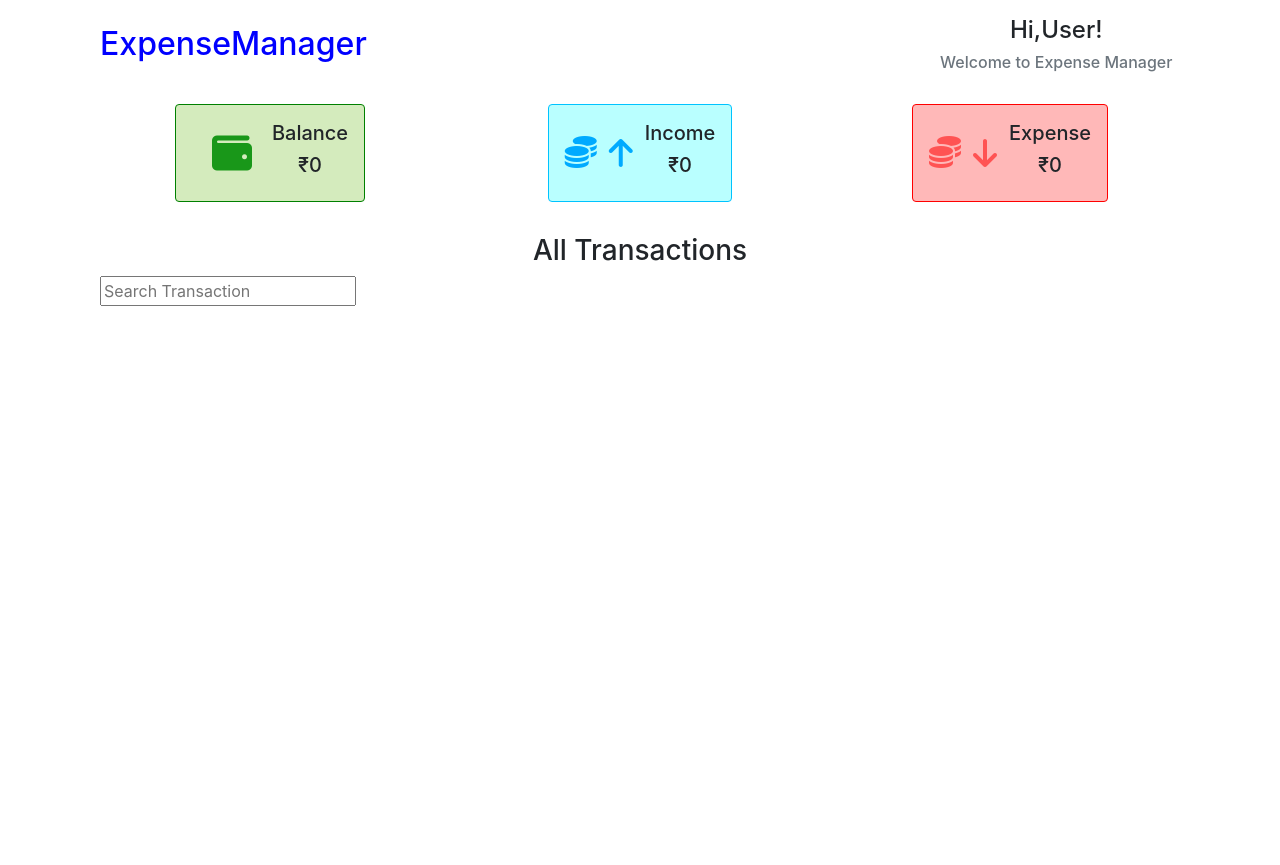
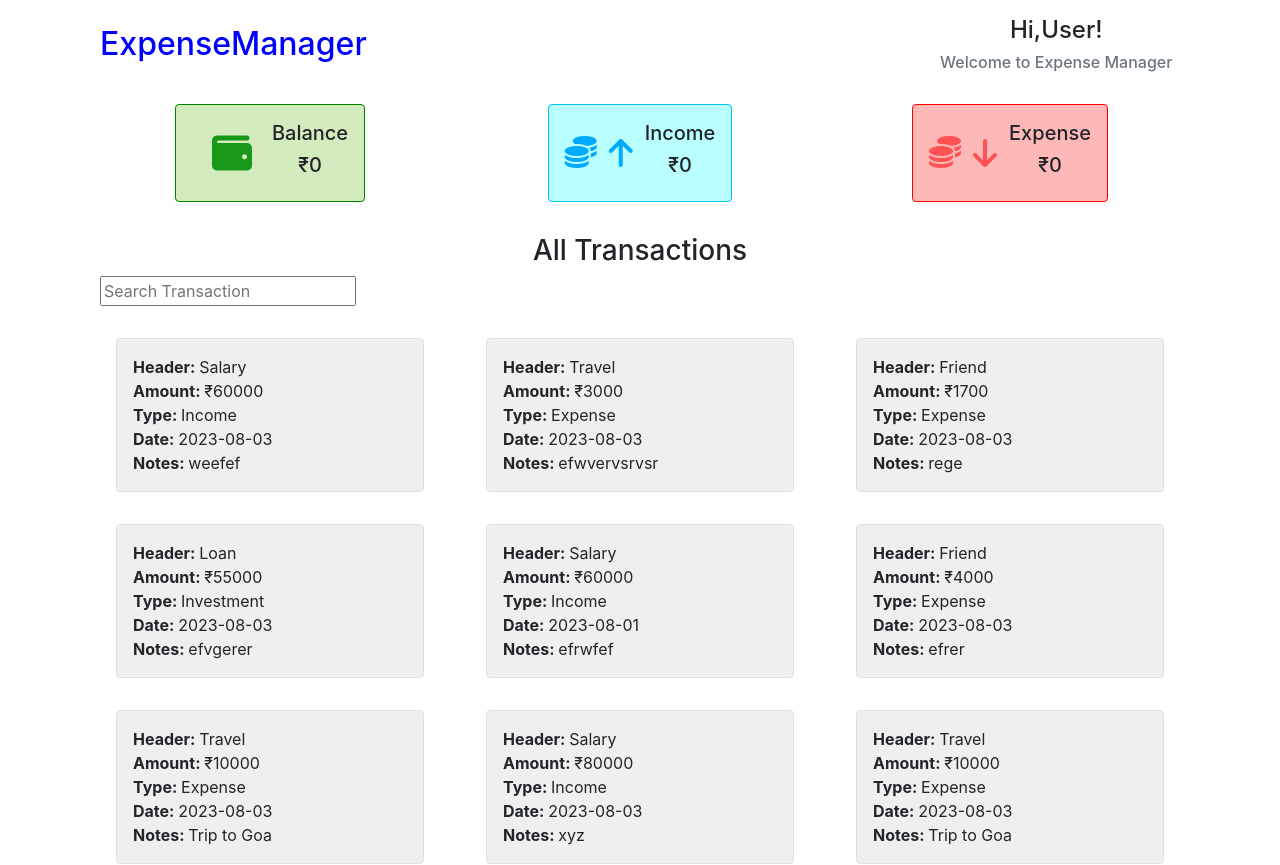
Before and after one commit to deepanshu26kohli/Expense_bootstrap_redux, a React (Create React App) app: page /alltransactions in a window 1280 px wide. Shown: the top 865 px of the page. Before the commit the page ends 800 px from the top, so only its background shows below. Built offline with nearby package versions, Linux system fonts and the light colour scheme; data requests are answered from the project's data file.

Commit message:
Added infinite scroll properly

```diff
--- a/db.json
+++ b/db.json
@@ -1,414 +1,146 @@
 {
   "transactions": [
     {
-      "Amount": "50000",
+      "Amount": "60000",
       "Header": "Salary",
       "Type": "Income",
-      "Date": "2023-08-02",
-      "Note": "wee34trgyfhrythg",
+      "Date": "2023-08-03",
+      "Note": "weefef",
       "id": 1
+    },
+    {
+      "Amount": "3000",
+      "Header": "Travel",
+      "Type": "Expense",
+      "Date": "2023-08-03",
+      "Note": "efwvervsrvsr",
+      "id": 2
+    },
+    {
+      "Amount": "1700",
+      "Header": "Friend",
+      "Type": "Expense",
+      "Date": "2023-08-03",
+      "Note": "rege",
+      "id": 3
+    },
+    {
+      "Amount": "55000",
+      "Header": "Loan",
+      "Type": "Investment",
+      "Date": "2023-08-03",
+      "Note": "efvgerer",
+      "id": 4
+    },
+    {
+      "Amount": "60000",
+      "Header": "Salary",
+      "Type": "Income",
+      "Date": "2023-08-01",
+      "Note": "efrwfef",
+      "id": 5
     },
     {
       "Amount": "4000",
       "Header": "Friend",
       "Type": "Expense",
-      "Date": "",
-      "Note": "r5y7ugytfrfyu",
-      "id": 2
-    },
-    {
-      "Amount": "200",
-      "Header": "Friend",
-      "Type": "Expense",
-      "Date": "2023-08-02",
-      "Note": "67yui",
-      "id": 3
-    },
-    {
-      "Amount": "50000",
-      "Header": "Salary",
-      "Type": "Income",
-      "Date": "2023-08-02",
-      "Note": "ujytr4eyut65r",
-      "id": 4
-    },
-    {
-      "Amount": "2000",
-      "Header": "Travel",
-      "Type": "Expense",
-      "Date": "",
-      "Note": "5ghfghgjhdfg",
-      "id": 5
-    },
-    {
-      "Amount": "5000",
-      "Header": "Travel",
-      "Type": "Expense",
-      "Date": "2023-08-02",
-      "Note": "9o87i6y5t",
+      "Date": "2023-08-03",
+      "Note": "efrer",
       "id": 6
     },
     {
-      "Amount": "50000",
-      "Header": "Salary",
-      "Type": "",
-      "Date": "2023-08-02",
-      "Note": "fghjr6juytujk",
+      "Amount": "10000",
+      "Header": "Travel",
+      "Type": "Expense",
+      "Date": "2023-08-03",
+      "Note": "Trip to Goa",
       "id": 7
     },
     {
-      "Amount": "50000",
+      "Amount": "80000",
       "Header": "Salary",
       "Type": "Income",
-      "Date": "2023-08-02",
-      "Note": "9u8iy65t",
+      "Date": "2023-08-03",
+      "Note": "xyz",
       "id": 8
     },
     {
-      "Amount": "2000",
-      "Header": "Movie",
+      "Amount": "10000",
+      "Header": "Travel",
       "Type": "Expense",
-      "Date": "",
-      "Note": "8756",
+      "Date": "2023-08-03",
+      "Note": "Trip to Goa",
       "id": 9
     },
     {
-      "Amount": "500",
-      "Header": "Movie",
+      "Amount": "10000",
+      "Header": "Travel",
       "Type": "Expense",
-      "Date": "",
-      "Note": "7u65tergf",
+      "Date": "2023-08-03",
+      "Note": "Trip to Goa",
       "id": 10
     },
     {
-      "Amount": "50000",
-      "Header": "Salary",
-      "Type": "Income",
-      "Date": "",
-      "Note": "56ghukjhgyfh",
+      "Amount": "10000",
+      "Header": "Travel",
+      "Type": "Expense",
+      "Date": "2023-08-03",
+      "Note": "Trip to Goa",
       "id": 11
     },
     {
-      "Amount": "50000",
-      "Header": "salary",
+      "Amount": "80000",
+      "Header": "Salary",
       "Type": "Income",
-      "Date": "2023-08-02",
-      "Note": "uyth",
+      "Date": "2023-08-03",
+      "Note": "xyz",
       "id": 12
     },
     {
-      "Amount": "2000",
+      "Amount": "10000",
       "Header": "Travel",
       "Type": "Expense",
-      "Date": "",
-      "Note": "",
+      "Date": "2023-08-03",
+      "Note": "Trip to Goa",
       "id": 13
     },
     {
-      "Amount": "3000",
+      "Amount": "10000",
       "Header": "Travel",
       "Type": "Expense",
-      "Date": "",
-      "Note": "",
+      "Date": "2023-08-03",
+      "Note": "Trip to Goa",
       "id": 14
     },
     {
-      "Amount": "500",
-      "Header": "salary",
-      "Type": "Income",
-      "Date": "",
-      "Note": "",
-      "id": 15
-    },
-    {
-      "Amount": "50000",
-      "Header": "salary",
-      "Type": "Income",
-      "Date": "",
-      "Note": "",
-      "id": 16
-    },
-    {
-      "Amount": "50000",
-      "Header": "sal",
-      "Type": "Income",
-      "Date": "2023-08-02",
-      "Note": "rtjgn",
-      "id": 17
-    },
-    {
-      "Amount": "2000",
-      "Header": "movie",
-      "Type": "Expense",
-      "Date": "",
-      "Note": "6ytgh",
-      "id": 18
-    },
-    {
-      "Amount": "500",
-      "Header": "movie",
-      "Type": "Expense",
-      "Date": "2023-08-02",
-      "Note": "",
-      "id": 19
-    },
-    {
-      "Amount": "800",
-      "Header": "movie",
-      "Type": "Expense",
-      "Date": "",
-      "Note": "",
-      "id": 20
-    },
-    {
-      "Amount": "1",
-      "Header": "sal",
-      "Type": "Income",
-      "Date": "2023-08-03",
-      "Note": "uyjkj",
-      "id": 21
-    },
-    {
-      "Amount": "50",
-      "Header": "movie",
-      "Type": "Expense",
-      "Date": "2023-08-02",
-      "Note": "t78io",
-      "id": 22
-    },
-    {
-      "Amount": "40000",
-      "Header": "sal",
-      "Type": "Income",
-      "Date": "2023-08-02",
-      "Note": "",
-      "id": 23
-    },
-    {
-      "Amount": "40000",
-      "Header": "sal",
-      "Type": "Income",
-      "Date": "2023-08-02",
-      "Note": "",
-      "id": 24
-    },
-    {
-      "Amount": "70000",
-      "Header": "sal",
-      "Type": "Income",
-      "Date": "2023-08-02T09:54:00.759Z",
-      "Note": "",
-      "id": 25
-    },
-    {
-      "Amount": "63983",
-      "Header": "sal",
-      "Type": "Income",
-      "Date": "2023-08-02T09:56:16.625Z",
-      "Note": "",
-      "id": 26
-    },
-    {
-      "Amount": "2589",
-      "Header": "sal",
-      "Type": "Income",
-      "Date": "2023-08-02",
-      "Note": "",
-      "id": 27
-    },
-    {
-      "Amount": "50000",
-      "Header": "salary",
-      "Type": "Income",
-      "Date": "2023-08-02",
-      "Note": "",
-      "id": 28
-    },
-    {
-      "Amount": "8000",
-      "Header": "mov",
-      "Type": "Expense",
-      "Date": "2023-08-02",
-      "Note": "",
-      "id": 29
-    },
-    {
-      "Amount": "9000",
-      "Header": "mov",
-      "Type": "Expense",
-      "Date": "2023-08-02",
-      "Note": "",
-      "id": 30
-    },
-    {
-      "Amount": "7000",
-      "Header": "mov",
-      "Type": "Expense",
-      "Date": "2023-08-02",
-      "Note": "",
-      "id": 31
-    },
-    {
-      "Amount": "40000",
-      "Header": "salary",
-      "Type": "Income",
-      "Date": "2023-08-02",
-      "Note": "",
-      "id": 32
-    },
-    {
-      "Amount": "8000",
+      "Amount": "10000",
       "Header": "Travel",
       "Type": "Expense",
-      "Date": "2023-08-02",
+      "Date": "2023-08-03",
       "Note": "Trip to Goa",
-      "id": 33
-    },
-    {
-      "Amount": "50000",
-      "Header": "Salary",
-      "Type": "Income",
-      "Date": "2023-08-02",
-      "Note": "kmf iof fodecm  zlc xdmvmv ml dflvm ",
-      "id": 34
-    },
-    {
-      "Amount": "4000",
-      "Header": "Travel",
-      "Type": "Expense",
-      "Date": "2023-08-02",
-      "Note": "dcccknsciowehuibcs cmcssewhiskkskjsbjbjsdvksbuuiubd",
-      "id": 35
-    },
-    {
-      "Amount": "20000",
-      "Header": "Friend",
-      "Type": "Expense",
-      "Date": "2023-08-02",
-      "Note": "efd xgrvfdcedsxfredfrecdsx",
-      "id": 36
-    },
-    {
-      "Amount": "600",
-      "Header": "Movie",
-      "Type": "Expense",
-      "Date": "2023-08-02",
-      "Note": "rdvddbftyukykughggh",
-      "id": 37
-    },
-    {
-      "Amount": "10000",
-      "Header": "Friend",
-      "Type": "Expense",
-      "Date": "2023-08-02",
-      "Note": "xcferfesfcsfwefwefw",
-      "id": 38
-    },
-    {
-      "Amount": "55000",
-      "Header": "Salary",
-      "Type": "Income",
-      "Date": "2023-08-02",
-      "Note": "gfjytnguykc klof;diiogdfndbknfk",
-      "id": 39
-    },
-    {
-      "Amount": "5000",
-      "Header": "Travel",
-      "Type": "Expense",
-      "Date": "2023-08-02",
-      "Note": "Trip to Goa",
-      "id": 40
+      "id": 15
     }
   ],
   "headers": [
     {
-      "Header": "Salary",
+      "Header": "Travel",
       "id": 1
     },
     {
-      "Header": "Movie",
+      "Header": "Salary",
       "id": 2
     },
     {
-      "Header": "Friend",
+      "Header": "Movie",
       "id": 3
     },
     {
-      "Header": "Salary",
+      "Header": "Friend",
       "id": 4
     },
     {
-      "Header": "Travel",
+      "Header": "Loan",
       "id": 5
-    },
-    {
-      "Header": "Salary",
-      "id": 6
-    },
-    {
-      "Header": "Movie",
-      "id": 7
-    },
-    {
-      "Header": "Salary",
-      "id": 8
-    },
-    {
-      "Header": "Movie",
-      "id": 9
-    },
-    {
-      "Header": "Salary",
-      "id": 10
-    },
-    {
-      "Header": "Movie",
-      "id": 11
-    },
-    {
-      "Header": "salary",
-      "id": 12
-    },
-    {
-      "Header": "Travel",
-      "id": 13
-    },
-    {
-      "Header": "sal",
-      "id": 14
-    },
-    {
-      "Header": "movie",
-      "id": 15
-    },
-    {
-      "Header": "salary",
-      "id": 16
-    },
-    {
-      "Header": "mov",
-      "id": 17
-    },
-    {
-      "Header": "Travel",
-      "id": 18
-    },
-    {
-      "Header": "Salary",
-      "id": 19
-    },
-    {
-      "Header": "Movie",
-      "id": 20
-    },
-    {
-      "Header": "Travel",
-      "id": 21
-    },
-    {
-      "Header": "Friend",
-      "id": 22
     }
   ]
 }
--- a/src/Components/CheckAllTrans.js
+++ b/src/Components/CheckAllTrans.js
@@ -1,46 +1,14 @@
-// import React from 'react'
-// import { useSelector } from 'react-redux'
-// import "../Styles/checkalltrans.css"
-// const CheckAllTrans = () => {
-//   let Transactionresult = useSelector((state) => state.transactionData)
-//   return (
-//     <div className='mt-3 container'>
-//       <h3 className='text-center'>All Transactions</h3>
-//       <input type="text" placeholder='Search Transaction' />
-//       <div className='row  mt-3 '>
-//         {
-//           Transactionresult && Transactionresult.map((e, id) => {
-//             return <div key={id} className='col-md-4 col-12  d-flex flex-column '>
-//               <div className='border my-trans-card rounded m-3 p-3 d-flex flex-column align-items-start'>
-//                 <div><strong>Header: </strong><span>{e.data.Header}</span></div>
-//                 <div><strong>Amount: </strong><span>₹{e.data.Amount}</span></div>
-//                 <div><strong>Type: </strong><span>{e.data.Type}</span></div>
-//                 <div><strong>Date: </strong><span>{e.data.Date}</span></div>
-//                 <div><strong>Notes: </strong><span>{e.data.Note}</span></div>
-//               </div>
-//             </div>
-//           })
-//         }
-//       </div>
-//     </div>
-//   )
-// }
-// export default CheckAllTrans
-// CheckAllTrans.js
-
 import React, { useState, useEffect } from 'react';
 import { useSelector, useDispatch } from 'react-redux';
 import { fetchMoreTransactions } from '../Redux/Action/InfiniteScrollAction';
-
+import '../Styles/checkalltrans.css'
 const CheckAllTrans = () => {
   const dispatch = useDispatch();
   const [loading, setLoading] = useState(false);
   const [hasMore, setHasMore] = useState(true);
   const [currentPage, setCurrentPage] = useState(1);
-
   const transactionData = useSelector((state) => state.InfiniteScrollTransactionData);
   console.log("checkall",transactionData)
-
   const fetchMoreData = () => {
     if (!loading && hasMore) {
       setLoading(true);
@@ -56,7 +24,7 @@ const CheckAllTrans = () => {
     return () => {
       window.removeEventListener('scroll', handleScroll);
     };
-  }, []);
+  }, [transactionData]);
 
   const handleScroll = () => {
     const scrollY = window.scrollY;
@@ -76,17 +44,17 @@ const CheckAllTrans = () => {
       <input type="text" placeholder='Search Transaction' />
       <div className='row mt-3'>
       {
-          transactionData && transactionData.map((e, id) => {
+          transactionData.length ? transactionData[0].data.reverse().map((e, id) => {
             return <div key={id} className='col-md-4 col-12  d-flex flex-column '>
               <div className='border my-trans-card rounded m-3 p-3 d-flex flex-column align-items-start'>
-                <div><strong>Header: </strong><span>{e.data.Header}</span></div>
-                <div><strong>Amount: </strong><span>₹{e.data.Amount}</span></div>
-                 <div><strong>Type: </strong><span>{e.data.Type}</span></div>
-                 <div><strong>Date: </strong><span>{e.data.Date}</span></div>
-                 <div><strong>Notes: </strong><span>{e.data.Note}</span></div>
+                <div><strong>Header: </strong><span>{e.Header}</span></div>
+                <div><strong>Amount: </strong><span>₹{e.Amount}</span></div>
+                 <div><strong>Type: </strong><span>{e.Type}</span></div>
+                 <div><strong>Date: </strong><span>{e.Date}</span></div>
+                 <div><strong>Notes: </strong><span>{e.Note}</span></div>
                </div>
              </div>
-           })
+           }): <p>No Transactions to show</p>
          }
       </div>
       {loading && <p>Loading...</p>}
--- a/src/Redux/Reducer/InfiniteScrollReducer.js
+++ b/src/Redux/Reducer/InfiniteScrollReducer.js
@@ -1,7 +1,6 @@
 export function InfiniteScrollTransactionData(state = [], action) {
     switch (action.type) {
         case "FETCH_MORE_TRANSACTION_SUCCESS":
-            console.log("infred",state)
             return [action.data,...state]
         default:
             return state
--- a/src/Redux/Saga/RootSaga.js
+++ b/src/Redux/Saga/RootSaga.js
@@ -1,7 +1,7 @@
 import { all } from 'redux-saga/effects';
 import  HeaderSaga  from './HeaderSaga';
 import  TransactionSaga  from './TransactionSaga';
-import { InfiniteScrollTransactions } from './InfiniteScrollSaga';
+import  InfiniteScrollTransactions  from './InfiniteScrollSaga';
 export default function* rootSaga() {
   yield all([
     HeaderSaga(),
```
Also changed, not shown: src/Redux/Action/InfiniteScrollAction.js (+0 -12 lines), src/Redux/Saga/InfiniteScrollSaga.js (+7 -5 lines).
